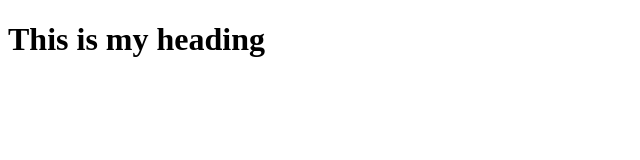
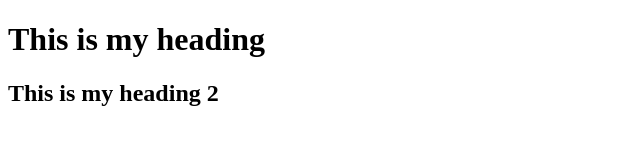
Before and after one commit to Rajukst/my-first-ripo, a plain HTML site: page index.html in a window 1280 px wide. Shown: the whole page, without its empty margins (0-640 px from the left). Drawn offline with Linux system fonts and the light colour scheme.

Commit message:
again added

```diff
--- a/index.html
+++ b/index.html
@@ -9,5 +9,6 @@
 <body>
 
     <h1>This is my heading</h1>
+    <h2>This is my heading 2</h2>
 </body>
 </html>
```
